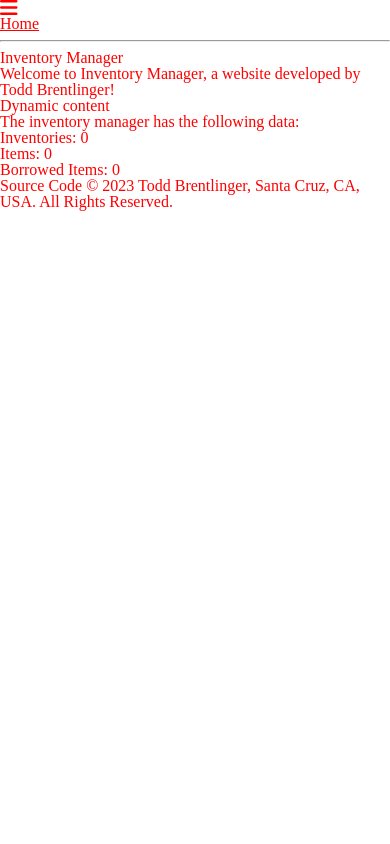
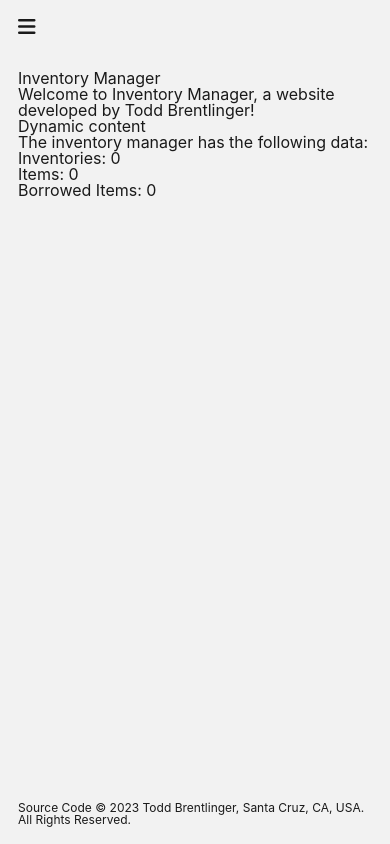
Before and after one commit to toddbrentlinger/inventory-manager, a Django app: page / in a window 390 px wide. Run offline with Django 4.2, Linux system fonts and the light colour scheme; data that the repository does not hold is empty; some libraries are stand-ins or nearby versions.

Commit message:
Finish index page and start SCSS styling
Adds SCSS scripts and convert to CSS that is linked in base_generic
template file.
Adds js file loaded by base_generic template file that handles sidenav
slide-in when hamburger menu is clicked.
Moves styling from config to users app since app django does NOT look
in config app.

```diff
--- a/config/static/config/css/styles.css
+++ /dev/null
@@ -1,3 +0,0 @@
-* {
-    color: red;
-}
--- a/templates/base_generic.html
+++ b/templates/base_generic.html
@@ -13,11 +13,20 @@
     {% load static %}
 
     <!-- Add additional CSS in static file -->
-    <link rel="stylesheet" href="{% static 'config/css/meyer_reset.css' %}">
-    <link rel="stylesheet" href="{% static 'config/css/styles.css' %}">
+    <link rel="stylesheet" href="{% static 'users/css/styles.css' %}">
     {% block custom-css %}{% endblock %}
+
+    <!-- Custom scripts -->
+    <script defer src="{% static 'users/js/index.js' %}"></script>
+    {% block custom-js %}{% endblock %}
 </head>
 <body>
+    <header>
+        <span class="hamburger-icon sidenav-expand-btn">
+            <i class="fas fa-bars fa-lg"></i>
+        </span>
+    </header>
+
     {% block sidenav %}
         <nav id="sidenav">
             <div id="sidenav-content-container">
--- /dev/null
+++ b/users/static/users/css/styles.css
@@ -0,0 +1,153 @@
+@import url("https://fonts.googleapis.com/css2?family=Roboto&display=swap");
+/* http://meyerweb.com/eric/tools/css/reset/
+   v2.0 | 20110126
+   License: none (public domain)
+*/
+html, body, div, span, applet, object, iframe,
+h1, h2, h3, h4, h5, h6, p, blockquote, pre,
+a, abbr, acronym, address, big, cite, code,
+del, dfn, em, img, ins, kbd, q, s, samp,
+small, strike, strong, sub, sup, tt, var,
+b, u, i, center,
+dl, dt, dd, ol, ul, li,
+fieldset, form, label, legend,
+table, caption, tbody, tfoot, thead, tr, th, td,
+article, aside, canvas, details, embed,
+figure, figcaption, footer, header, hgroup,
+menu, nav, output, ruby, section, summary,
+time, mark, audio, video {
+  margin: 0;
+  padding: 0;
+  border: 0;
+  font-size: 100%;
+  font: inherit;
+  vertical-align: baseline;
+}
+
+/* HTML5 display-role reset for older browsers */
+article, aside, details, figcaption, figure,
+footer, header, hgroup, menu, nav, section {
+  display: block;
+}
+
+body {
+  line-height: 1;
+}
+
+ol, ul {
+  list-style: none;
+}
+
+blockquote, q {
+  quotes: none;
+}
+
+blockquote:before, blockquote:after,
+q:before, q:after {
+  content: "";
+  content: none;
+}
+
+table {
+  border-collapse: collapse;
+  border-spacing: 0;
+}
+
+:root {
+  --base-white: hsl(0, 0%, 95%);
+  --base-black: hsl(0, 0%, 10%);
+}
+
+html {
+  font-size: 62.5%;
+  box-sizing: border-box;
+  color: var(--base-black, black);
+  background-color: var(--base-white, white);
+}
+
+*, *::before, *::after {
+  box-sizing: inherit;
+}
+
+body {
+  font-size: 1.6rem;
+  font-family: -apple-system, BlinkMacSystemFont, "Segoe UI", Roboto, Oxygen, Ubuntu, Cantarell, "Open Sans", "Helvetica Neue", sans-serif;
+  min-height: 100vh;
+  display: grid;
+  grid-template-columns: max-content 1fr;
+  grid-template-rows: auto 1fr auto;
+  grid-template-areas: "header header" "main main" "footer footer";
+}
+
+header,
+#sidenav-header,
+#sidenav-list,
+main,
+footer {
+  padding: 1.8rem;
+}
+
+header {
+  grid-area: header;
+  display: flex;
+  justify-content: space-between;
+}
+
+#sidenav {
+  grid-area: sidenav;
+  position: fixed;
+  top: 0;
+  left: 0;
+  width: 0;
+  height: 100vh;
+  overflow: hidden;
+  z-index: 1;
+  transition: width 300ms ease;
+}
+
+#sidenav.open {
+  left: 0;
+}
+
+#sidenav-content-container {
+  background-color: var(--base-white, white);
+  position: absolute;
+  top: 0;
+  left: 0;
+  height: 100%;
+}
+
+#sidenav-content {
+  height: 100%;
+  border-right: 2px solid var(--base-black, black);
+}
+
+#sidenav-header {
+  border-bottom: 2px solid var(--base-black, black);
+}
+
+#sidenav-list {
+  display: grid;
+  grid-template-columns: max-content;
+  gap: 1.6rem;
+  margin-right: 2rem;
+}
+
+#sidenav hr {
+  width: 100%;
+}
+
+#sidenav a {
+  display: block;
+}
+
+main {
+  grid-area: main;
+}
+
+footer {
+  font-size: 1.2rem;
+  grid-area: footer;
+  display: grid;
+  place-items: center;
+}/*# sourceMappingURL=styles.css.map */
--- /dev/null
+++ b/users/static/users/css/styles.scss
@@ -0,0 +1,115 @@
+@use 'meyer_reset';
+
+@import url('https://fonts.googleapis.com/css2?family=Roboto&display=swap');
+
+:root {
+    --base-white: hsl(0, 0%, 95%);
+    --base-black: hsl(0, 0%, 10%);
+}
+
+html {
+    font-size: 62.5%; // 1rem = 10px
+    box-sizing: border-box;
+
+    color: var(--base-black, black);
+    background-color: var(--base-white, white);
+}
+
+*, *::before, *::after {
+    box-sizing: inherit;
+}
+
+body {
+    font-size: 1.6rem;
+    font-family: -apple-system, BlinkMacSystemFont, 'Segoe UI', Roboto, Oxygen, Ubuntu, Cantarell, 'Open Sans', 'Helvetica Neue', sans-serif;
+    min-height: 100vh;
+
+    display: grid;
+    grid-template-columns: max-content 1fr;
+    grid-template-rows: auto 1fr auto;
+    grid-template-areas:
+        "header header"
+        "main main"
+        "footer footer";
+}
+
+header,
+#sidenav-header,
+#sidenav-list,
+main,
+footer {
+    padding: 1.8rem;
+}
+
+// Header
+
+header {
+    grid-area: header;
+    display: flex;
+    justify-content: space-between;
+}
+
+// Side Navigation
+
+#sidenav {
+    grid-area: sidenav;
+    position: fixed;
+    top: 0;
+    left: 0;
+    width: 0;
+    height: 100vh;
+    overflow: hidden;
+    z-index: 1;
+    transition: width 300ms ease;
+}
+
+#sidenav.open {
+    left: 0;
+}
+
+#sidenav-content-container {
+    background-color: var(--base-white, white);
+    position: absolute;
+    top: 0;
+    left: 0;
+    height: 100%;
+}
+
+#sidenav-content {
+    height: 100%;
+    border-right: 2px solid var(--base-black, black);
+}
+
+#sidenav-header {
+    border-bottom: 2px solid var(--base-black, black);
+}
+
+#sidenav-list {
+    display: grid;
+    grid-template-columns: max-content;
+    gap: 1.6rem;
+    margin-right: 2rem;
+}
+
+#sidenav hr {
+    width: 100%;
+}
+
+#sidenav a {
+    display: block;
+}
+
+// Main Content
+
+main {
+    grid-area: main;
+}
+
+// Footer
+
+footer {
+    font-size: 1.2rem;
+    grid-area: footer;
+    display: grid;
+    place-items: center;
+}
--- /dev/null
+++ b/users/static/users/js/index.js
@@ -0,0 +1,24 @@
+'use strict';
+
+(function() {
+    // Side Nav
+
+    const sideNavElement = document.getElementById('sidenav');
+    const sideNavContent = document.getElementById('sidenav-content');
+
+    function handleSideNavExpandClick(e) {
+        e.preventDefault();
+
+        if (sideNavElement.offsetWidth > 0) {
+            sideNavElement.style.width = 0;
+        } else {
+            sideNavElement.style.width = `${sideNavContent.offsetWidth}px`;
+        }
+    }
+    const sideNavExpandBtns = document.querySelectorAll('.sidenav-expand-btn');
+    if (sideNavExpandBtns) {
+        sideNavExpandBtns.forEach(sideNavExpandBtn => {
+            sideNavExpandBtn.addEventListener('click', handleSideNavExpandClick, false);
+        });
+    }
+})();
--- a/users/views.py
+++ b/users/views.py
@@ -13,8 +13,8 @@ def index(request):
 
     context = {
         'num_inventories': num_inventories,
-        'num_items': num_inventories,
-        'num_borrowed_items': num_inventories,
+        'num_items': num_items,
+        'num_borrowed_items': num_borrowed_items,
     }
 
     return render(request, 'index.html', context=context)
```
Also changed, not shown: users/static/users/css/meyer_reset.css (added, +53 -0 lines), users/static/users/css/meyer_reset.scss (renamed from config/static/config/css/meyer_reset.css), 2 other files.
